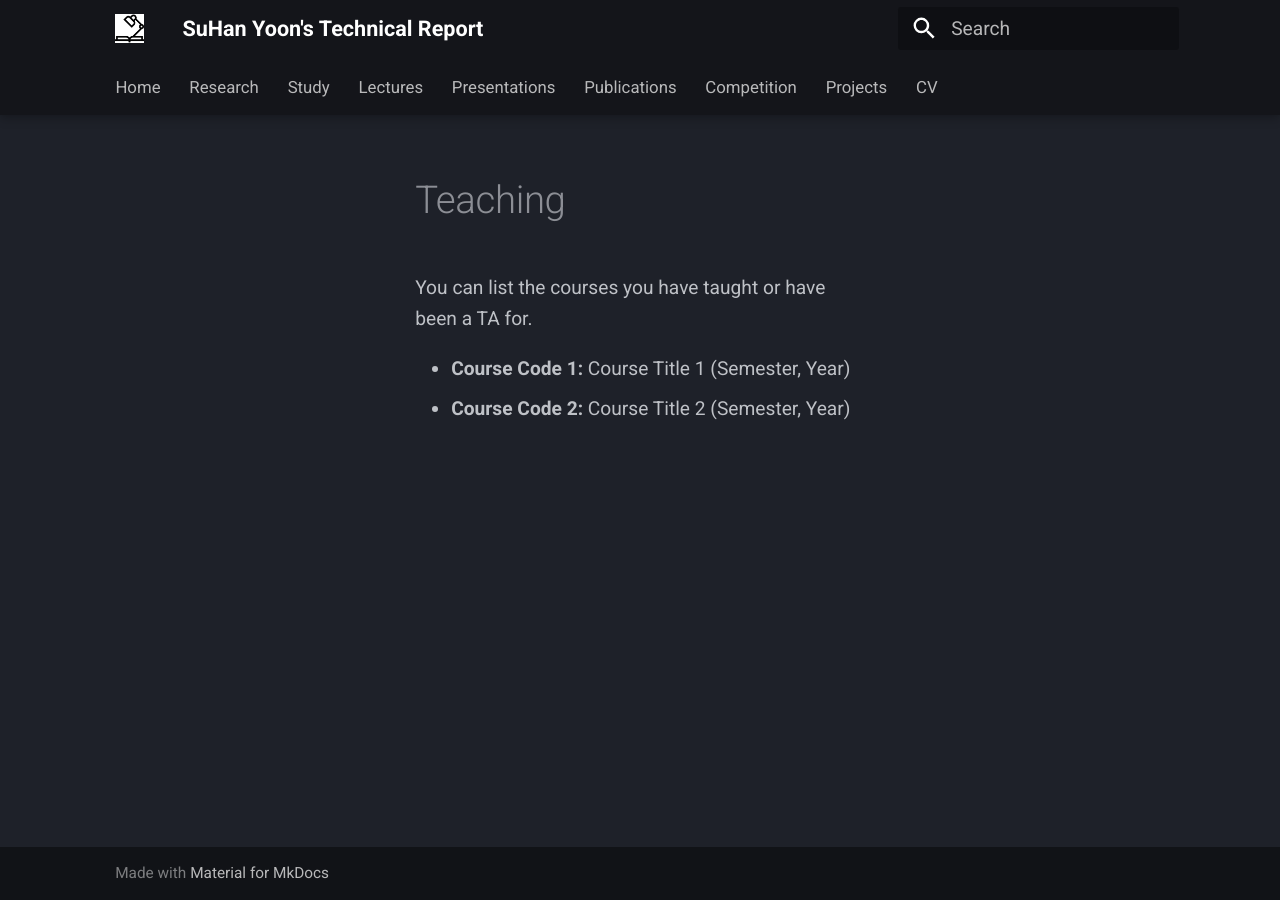
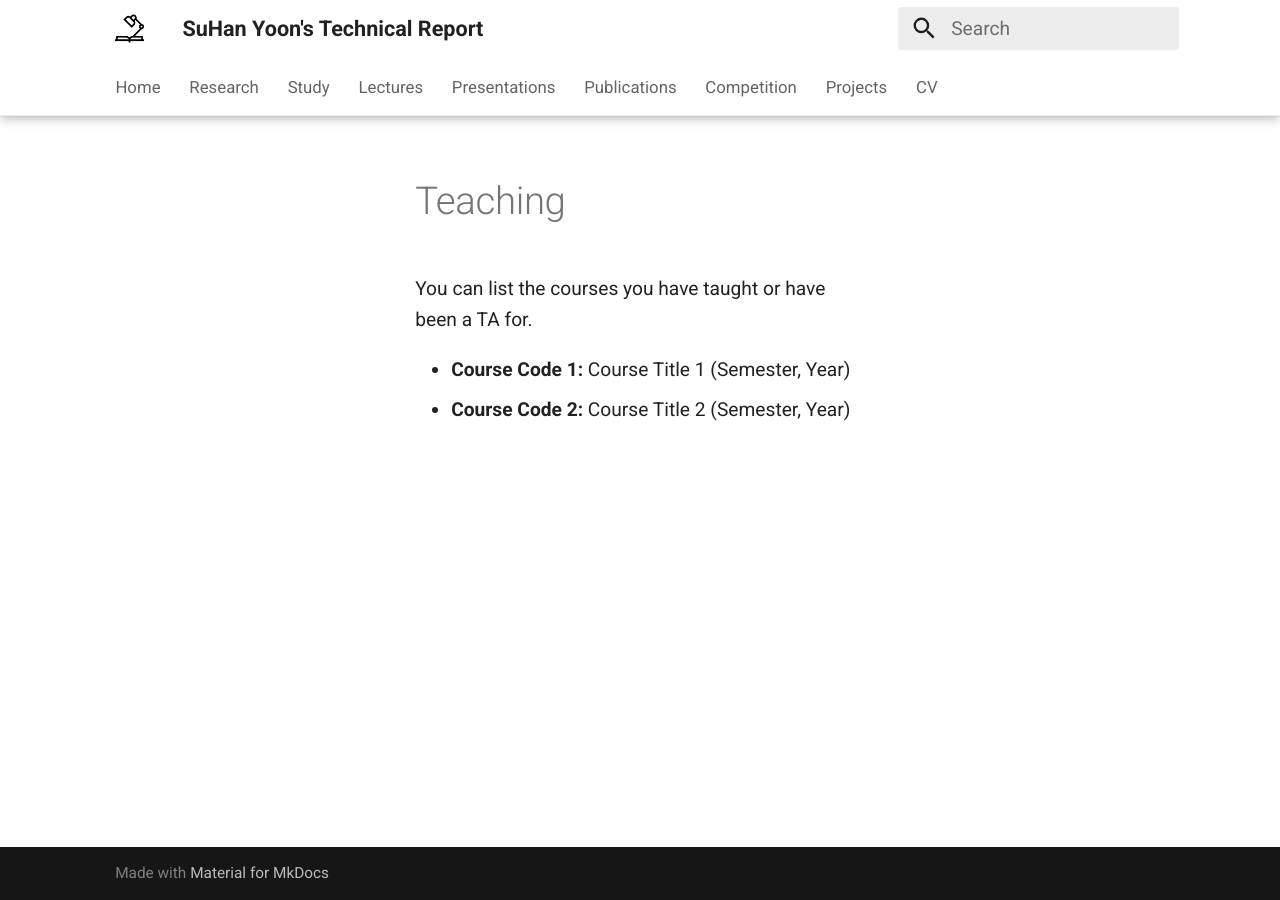
Before and after one commit to YSH-research/YSH-research.github.io, an MkDocs documentation site: the page built from docs/teaching.md, in a window 1280 px wide. Built offline with MkDocs 1.6.1 and Material for MkDocs 9.7.7, drawn with Linux system fonts in a browser that asks for light colours.

Commit message:
Change to white theme

```diff
--- a/mkdocs.yml
+++ b/mkdocs.yml
@@ -9,9 +9,9 @@ theme:
   name: material
   logo: assets/logo.png
   palette:
-    scheme: slate
-    primary: black
-    accent: white
+    scheme: default
+    primary: white
+    accent: black
   features:
     - navigation.tabs
     - navigation.tabs.sticky
```
